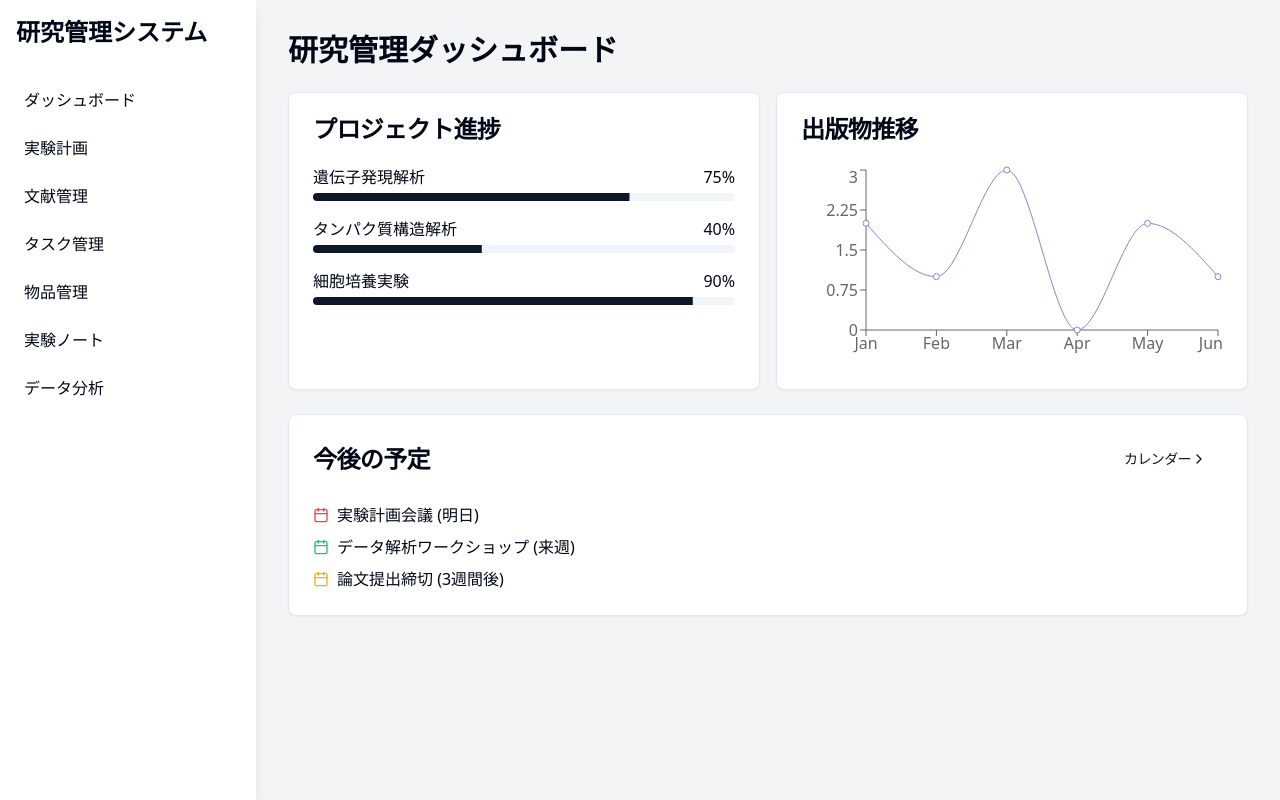
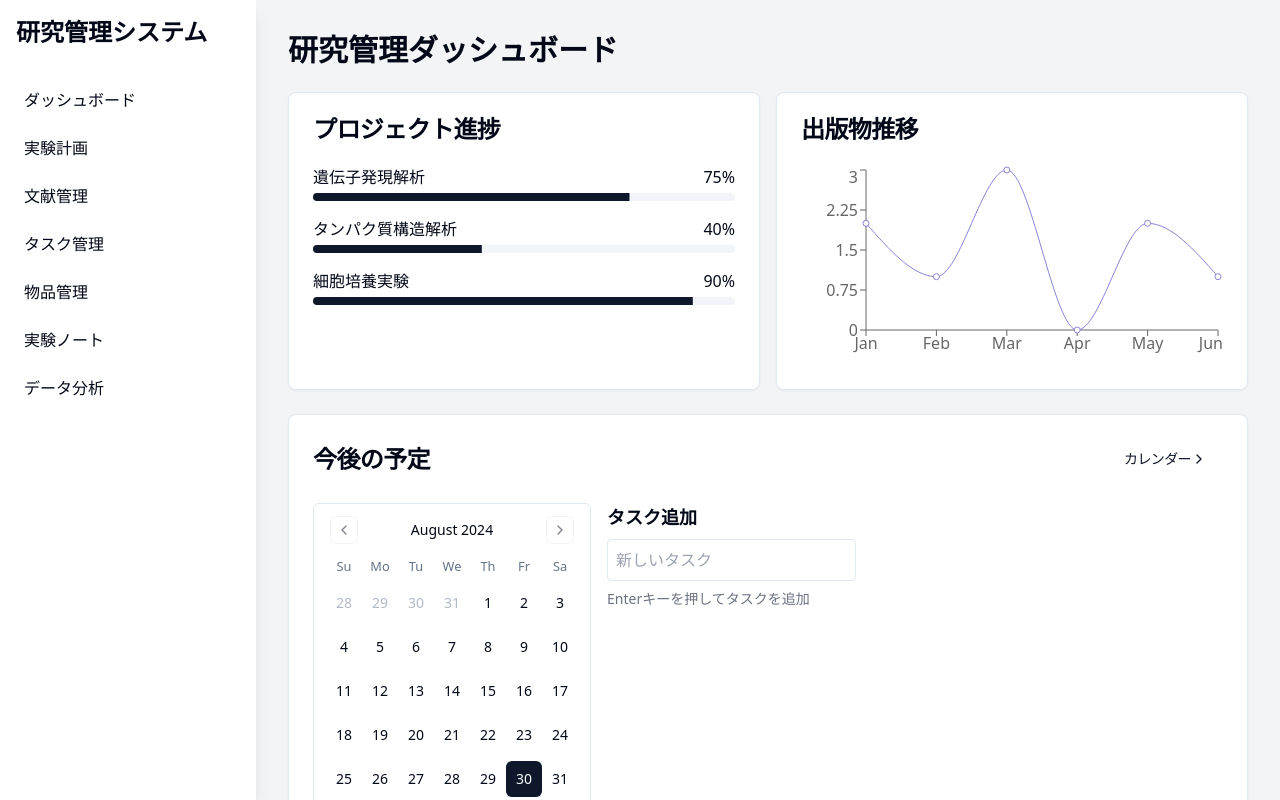
Before and after one commit to ronginooth/research-management-hub, a React (Vite) app: page / in a window 1280 px wide. Built offline with nearby package versions, Linux system fonts and the light colour scheme.

Commit message:
Link Tasks to Dashboard
Integrate task management with the dashboard, allowing users to add tasks through a calendar interface.
[skip gpt_engineer]

```diff
--- a/src/components/Dashboard.jsx
+++ b/src/components/Dashboard.jsx
@@ -1,9 +1,10 @@
-import React from 'react';
+import React, { useState, useEffect } from 'react';
 import { Card, CardContent, CardHeader, CardTitle } from "@/components/ui/card";
 import { Button } from "@/components/ui/button";
 import { Progress } from "@/components/ui/progress";
-import { Calendar, ChevronRight } from 'lucide-react';
+import { Calendar as CalendarIcon, ChevronRight } from 'lucide-react';
 import { LineChart, Line, XAxis, YAxis, Tooltip, ResponsiveContainer } from 'recharts';
+import { Calendar } from "@/components/ui/calendar";
 
 const publicationData = [
   { month: 'Jan', count: 2 },
@@ -15,6 +16,30 @@ const publicationData = [
 ];
 
 export default function Dashboard() {
+  const [tasks, setTasks] = useState([]);
+  const [selectedDate, setSelectedDate] = useState(new Date());
+
+  useEffect(() => {
+    // Here you would typically fetch tasks from an API or global state
+    // For now, we'll use mock data
+    const mockTasks = [
+      { id: 1, name: "実験計画会議", dueDate: "2024-03-15", status: "未完了" },
+      { id: 2, name: "データ解析ワークショップ", dueDate: "2024-03-22", status: "未完了" },
+      { id: 3, name: "論文提出締切", dueDate: "2024-04-05", status: "未完了" },
+    ];
+    setTasks(mockTasks);
+  }, []);
+
+  const addTask = (name) => {
+    const newTask = {
+      id: Date.now(),
+      name: name,
+      dueDate: selectedDate.toISOString().split('T')[0],
+      status: "未完了"
+    };
+    setTasks([...tasks, newTask]);
+  };
+
   return (
     <div>
       <h1 className="text-3xl font-bold mb-6">研究管理ダッシュボード</h1>
@@ -72,25 +97,42 @@ export default function Dashboard() {
         <CardHeader>
           <CardTitle className="flex justify-between items-center">
             今後の予定
-            <Button variant="link">
+            <Button variant="link" onClick={() => console.log("カレンダーを開く")}>
               カレンダー <ChevronRight className="inline h-4 w-4" />
             </Button>
           </CardTitle>
         </CardHeader>
         <CardContent>
+          <div className="flex space-x-4 mb-4">
+            <Calendar
+              mode="single"
+              selected={selectedDate}
+              onSelect={setSelectedDate}
+              className="rounded-md border"
+            />
+            <div>
+              <h3 className="text-lg font-semibold mb-2">タスク追加</h3>
+              <input
+                type="text"
+                placeholder="新しいタスク"
+                className="border rounded p-2 mb-2 w-full"
+                onKeyPress={(e) => {
+                  if (e.key === 'Enter') {
+                    addTask(e.target.value);
+                    e.target.value = '';
+                  }
+                }}
+              />
+              <p className="text-sm text-gray-500">Enterキーを押してタスクを追加</p>
+            </div>
+          </div>
           <ul className="space-y-2">
-            <li className="flex items-center">
-              <Calendar className="mr-2 text-red-500" size={16} />
-              <span>実験計画会議 (明日)</span>
-            </li>
-            <li className="flex items-center">
-              <Calendar className="mr-2 text-green-500" size={16} />
-              <span>データ解析ワークショップ (来週)</span>
-            </li>
-            <li className="flex items-center">
-              <Calendar className="mr-2 text-yellow-500" size={16} />
-              <span>論文提出締切 (3週間後)</span>
-            </li>
+            {tasks.map(task => (
+              <li key={task.id} className="flex items-center">
+                <CalendarIcon className="mr-2 text-blue-500" size={16} />
+                <span>{task.name} ({task.dueDate})</span>
+              </li>
+            ))}
           </ul>
         </CardContent>
       </Card>
--- a/src/components/TaskManager.jsx
+++ b/src/components/TaskManager.jsx
@@ -3,14 +3,23 @@ import { Button } from "@/components/ui/button";
 import { Input } from "@/components/ui/input";
 import { Table, TableBody, TableCell, TableHead, TableHeader, TableRow } from "@/components/ui/table";
 import { Card, CardContent, CardHeader, CardTitle } from "@/components/ui/card";
+import { Calendar } from "@/components/ui/calendar";
+import { format } from "date-fns";
+import { ja } from "date-fns/locale";
 
 const TaskManager = () => {
   const [tasks, setTasks] = useState([]);
   const [newTask, setNewTask] = useState('');
+  const [selectedDate, setSelectedDate] = useState(new Date());
 
   const addTask = () => {
     if (newTask.trim() !== '') {
-      setTasks([...tasks, { id: Date.now(), name: newTask, status: '未完了' }]);
+      setTasks([...tasks, {
+        id: Date.now(),
+        name: newTask,
+        status: '未完了',
+        dueDate: format(selectedDate, 'yyyy-MM-dd')
+      }]);
       setNewTask('');
     }
   };
@@ -35,12 +44,19 @@ const TaskManager = () => {
             placeholder="新しいタスクを入力"
             className="mr-2"
           />
+          <Calendar
+            mode="single"
+            selected={selectedDate}
+            onSelect={setSelectedDate}
+            className="mr-2"
+          />
           <Button onClick={addTask}>追加</Button>
         </div>
         <Table>
           <TableHeader>
             <TableRow>
               <TableHead>タスク名</TableHead>
+              <TableHead>期日</TableHead>
               <TableHead>状態</TableHead>
               <TableHead>アクション</TableHead>
             </TableRow>
@@ -49,6 +65,7 @@ const TaskManager = () => {
             {tasks.map(task => (
               <TableRow key={task.id}>
                 <TableCell>{task.name}</TableCell>
+                <TableCell>{task.dueDate}</TableCell>
                 <TableCell>{task.status}</TableCell>
                 <TableCell>
                   <Button onClick={() => toggleTaskStatus(task.id)}>
```
